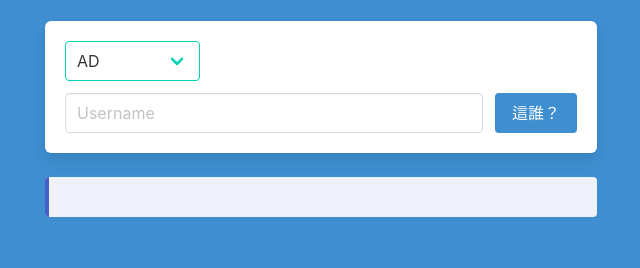
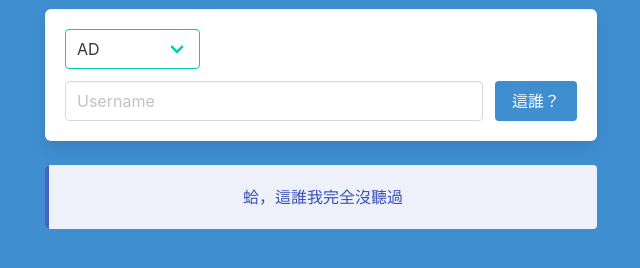
Before and after one commit to HITCON-Education-Defense/account-checker, a plain HTML site: page index.html in a window 1280 px wide. Both pictures are taken after a click on the link "這誰？". Shown: the part 352-620 px from the top of the page, without its empty margins (319-959 px from the left). Drawn offline with nearby package versions, Linux system fonts and the light colour scheme.

Commit message:
Better UX

```diff
--- a/app.js
+++ b/app.js
@@ -96,7 +96,7 @@ var sha256 = function sha256(ascii) {
 };
 
 const mapping = {
-    "c4aaee9a259bd1186be8b1d109a07a3962286bd9aab707c9a35374034c47939b":"這個是 AD 主機用的管理帳號，可以修改帳號密碼",
+    "c4aaee9a259bd1186be8b1d109a07a3962286bd9aab707c9a35374034c47939b": "這個是 AD 主機用的管理帳號，可以修改帳號密碼",
     "e79a5be6196298ffbdf0acfc0a88478245b6d71b73866978bbc04369b7384210": "員工帳號，修改名稱及密碼需通知IT部門",
     "d06ca96a793fb3a4d475ec0a2f83ef50f3694d5ba77bd1d8b5dae46bf1c5b76b": "員工帳號，修改名稱及密碼需通知IT部門",
     "04eb34ea4c3cf8b724e9f1d15a220c55429e60716e796b5862f26e74e568a310": "員工帳號，修改名稱及密碼需通知IT部門",
@@ -131,6 +131,9 @@ const mapping = {
 }
 
 document.getElementById('btn').onclick = () => {
-    hash = sha256(document.getElementById('username').value + document.getElementById('org').value + "looooongsalt");
-    msg.querySelector('.message-body').textContent = mapping[hash];
+    const hash = sha256(document.getElementById('username').value + document.getElementById('org').value + "looooongsalt");
+    if (hash in mapping)
+        msg.querySelector('.message-body').textContent = mapping[hash];
+    else
+        msg.querySelector('.message-body').textContent = "蛤，這誰我完全沒聽過";
 };
--- a/index.html
+++ b/index.html
@@ -5,7 +5,7 @@
     <meta charset="utf-8">
     <meta http-equiv="X-UA-Compatible" content="IE=edge">
     <meta name="viewport" content="width=device-width, initial-scale=1">
-    <title>Landing - Free Bulma template</title>
+    <title>欸問你ㄛ這隻帳號是誰的R</title>
     <link rel="shortcut icon" href="../images/fav_icon.png" type="image/x-icon">
     <link rel="stylesheet" href="https://maxcdn.bootstrapcdn.com/font-awesome/4.7.0/css/font-awesome.min.css">
     <link href="https://fonts.googleapis.com/css?family=Open+Sans:300,400,700" rel="stylesheet">
```
